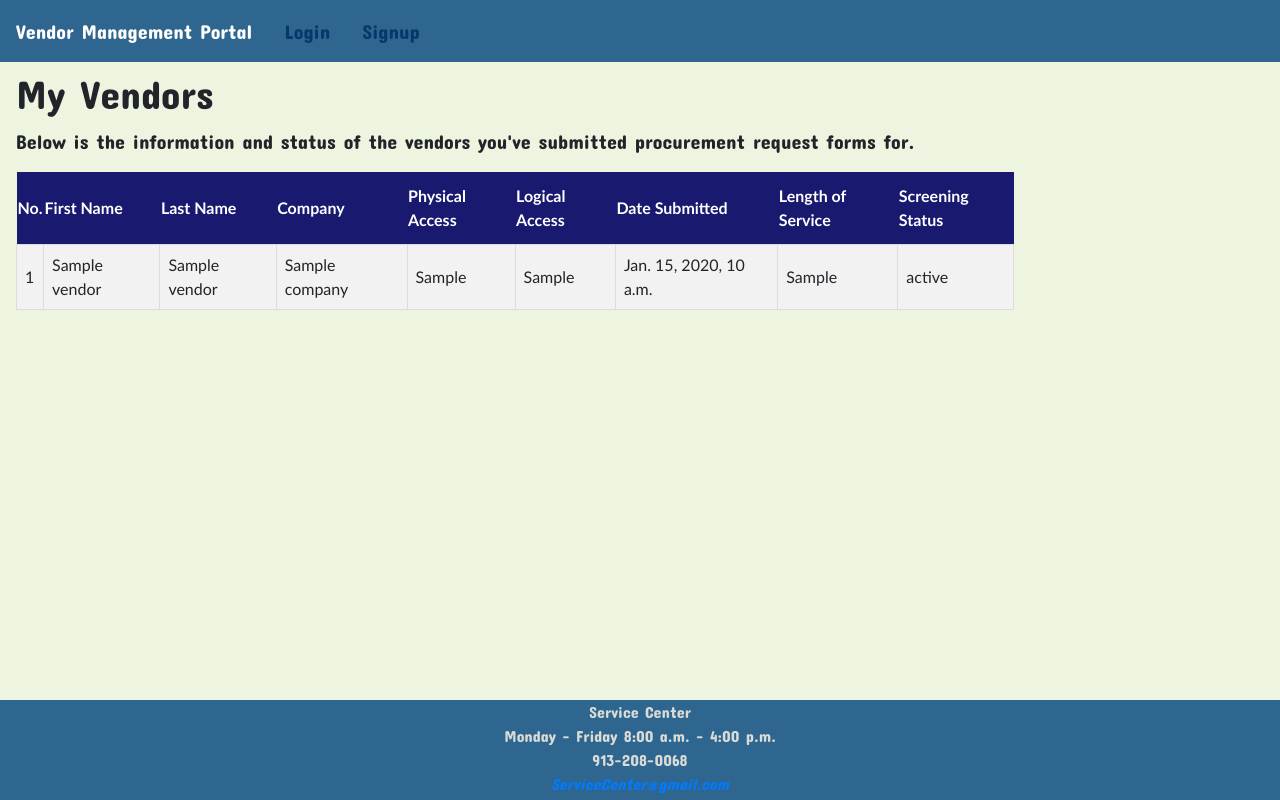
After one commit to burggrafdev88/VendorManagementPortal, a Django app: template Vendors/templates/vendors/my_vendors.html in a window 1280 px wide. The commit adds this page. Run offline with Django 3.2, Linux system fonts and the light colour scheme; the template is opened without the code that fills it: most values are stand-ins (such as "Sample title", 1, 10 or a date in 2020); some libraries are stand-ins or nearby versions.

Commit message:
11.11 - Veterans Day commit.  Finished most of my_vendors.html view and models.

```diff
--- a/VendorManagementPortal/settings.py
+++ b/VendorManagementPortal/settings.py
@@ -38,6 +38,7 @@ INSTALLED_APPS = [
     "crispy_forms",
     'Accounts',
     'Vendors',
+    # 'Vendors.apps.MainConfig',
 ]
 
 MIDDLEWARE = [
--- /dev/null
+++ b/Vendors/templates/vendors/my_vendors.html
@@ -0,0 +1,44 @@
+<!--load base layout-->
+{% extends 'base_layout.html' %}
+
+<!--load static files-->
+{% load static %}
+
+{% block title %}
+    My Vendors
+{% endblock %}
+
+{% block content %}
+    <h1>My Vendors</h1>
+    <p>Below is the information and status of the vendors you've submitted procurement request forms for.</p>
+
+        <table class="table-format">
+            <tr>
+                <th>No.</th>
+                <th>First Name</th>
+                <th>Last Name</th>
+                <th>Company</th>
+                <th>Physical Access</th>
+                <th>Logical Access</th>
+                <th>Date Submitted</th>
+                <th>Length of Service</th>
+                <th>Screening Status</th>
+            </tr>
+
+            {% for vendor in vendors %}
+                <tr>
+                    <td>{{ forloop.counter }}</td>
+                    <td>{{ vendor.f_name }}</td>
+                    <td>{{ vendor.l_name }}</td>
+                    <td>{{ vendor.company }}</td>
+                    <td>{{ vendor.physical_access }}</td>
+                    <td>{{ vendor.logical_access }}</td>
+                    <td>{{ vendor.date_submitted }}</td>
+                    <td>{{ vendor.length_of_service }}</td>
+                    <td>{{ vendor.form_status }}</td>
+                </tr>
+            {% endfor %}
+
+        </table>
+
+{% endblock %}
--- a/Vendors/templates/vendors/submit_vif.html
+++ b/Vendors/templates/vendors/submit_vif.html
@@ -1,3 +1,5 @@
+
+
 <!--load base layout-->
 {% extends 'base_layout.html' %}
 
--- a/Vendors/urls.py
+++ b/Vendors/urls.py
@@ -19,4 +19,5 @@ from . import views
 # URL path calls the views
 urlpatterns = [
     path('submit_vif', views.submit_vif, name="submit_vif"),
+    path('my_vendors', views.my_vendors, name="my_vendors"),
 ]
--- a/assets/styles.css
+++ b/assets/styles.css
@@ -96,3 +96,40 @@ h1 + p{
     margin-bottom: 1em;
 }
 /**********end of styles for sign-up and login forms**********/
+
+/**********styles for viewing vendors in my_vendors table**********/
+
+/*Styles for customer viewing "my requests" and "my bids" tables.*/
+.table-format{
+    font-family: "Trebuchet MS", Arial, Helvetica, sans-serif;
+    border-collapse: collapse;
+    width: 80%;
+    margin-top: 10px;
+    margin-bottom: 10px;
+}
+
+.table-format td {
+    border: 1px solid #ddd;
+    padding: 8px;
+}
+
+.table-format tr:nth-child(even){
+    background-color: #f2f2f2;
+}
+
+.table-format tr:hover {
+    background-color: #ddd;
+}
+
+.table-format th {
+    padding-top: 12px;
+    padding-bottom: 12px;
+    text-align: left;
+    background-color: midnightblue;
+    color: white;
+}
+
+.table-format .tableHeader{
+    text-align: center;
+}
+/**********end of styles for viewing vendors in my_vendors table**********/
--- a/templates/base_layout.html
+++ b/templates/base_layout.html
@@ -62,7 +62,7 @@
                     </li>
 
                     <li class="nav-item list-unstyled">
-                        <a class="nav-link" href="#">My Vendors</a>
+                        <a class="nav-link" href="/vendors/my_vendors">My Vendors</a>
                     </li>
 
                     <!--button to logout-->
```
Also changed, not shown: db.sqlite3.
